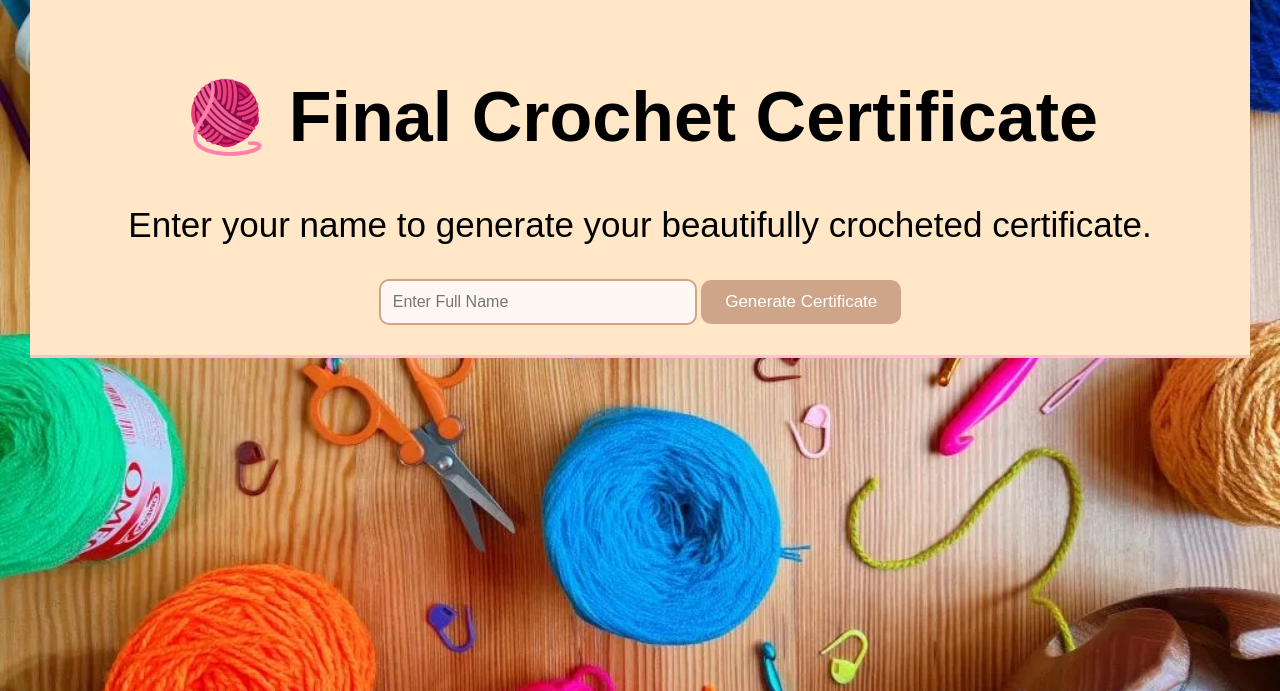
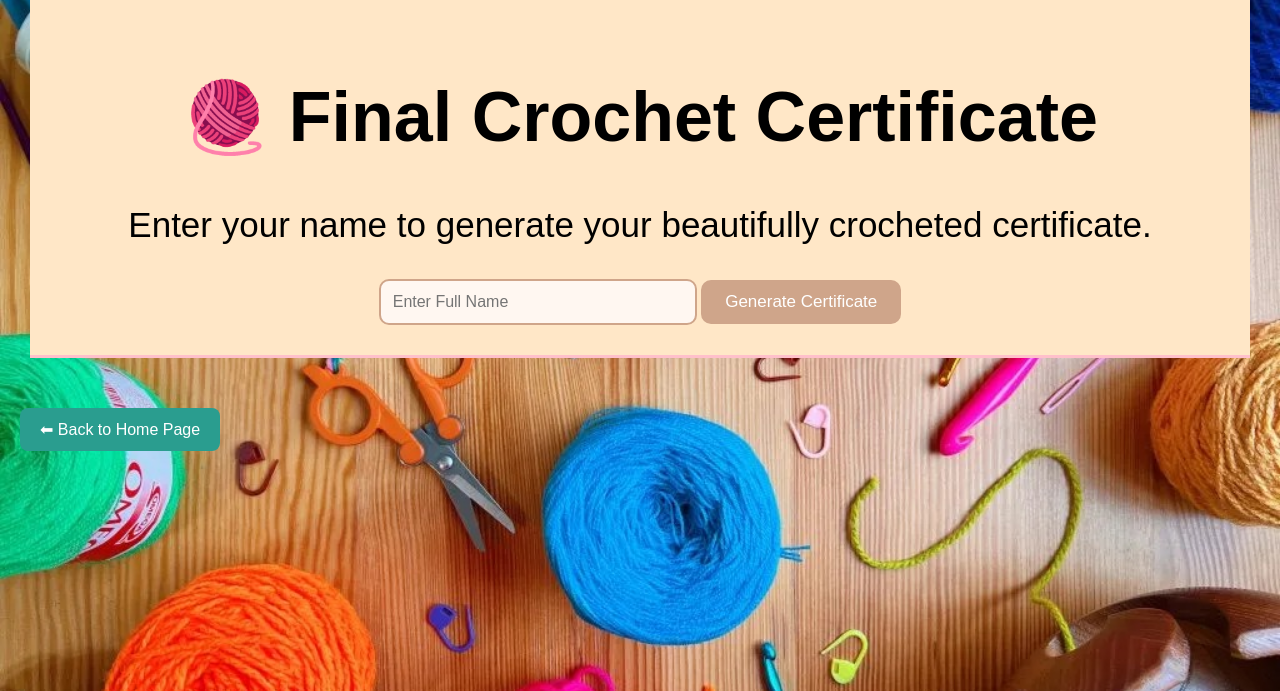
Before and after one commit to AishaNoku/UbuntuTheSkillTrainer, a PHP site: page /crochet/view/crochetCertificate.html in a window 1280 px wide. Shown: the part 31-722 px from the top of the page. Run offline with PHP 8.4, Linux system fonts and the light colour scheme; some libraries are stand-ins or nearby versions.

Commit message:
made some edits

```diff
--- a/crochet/assets/css/certificate.css
+++ b/crochet/assets/css/certificate.css
@@ -114,7 +114,6 @@ body {
   color: #a86446;
 }
 
-/* Sewn seal */
 .seal {
   margin: 30px auto;
   width: 180px;
@@ -144,3 +143,19 @@ body {
   font-size: 13px;
   color: #a86446;
 }
+.button-container {
+    display: flex;
+    justify-content: space-between;
+    margin-top: 20px;
+    padding: 0 20px;
+
+}
+button{
+ padding: 12px 20px;
+  background: #2a9d8f;
+  border: none;
+  color: white;
+  border-radius: 8px;
+  cursor: pointer;
+  font-size: 16px;
+}
--- a/crochet/assets/css/crochet.css
+++ b/crochet/assets/css/crochet.css
@@ -520,6 +520,7 @@ header {
     justify-content: space-between;
     margin-top: 20px;
     padding: 0 20px;
+
 }
 
 .previous-btn, .next-btn {
@@ -589,6 +590,7 @@ header {
 }
 
 button {
+  justify-content: center;
   background: #ffb870;
   color: black;
   border: none;
--- a/crochet/assets/js/crochet.js
+++ b/crochet/assets/js/crochet.js
@@ -121,7 +121,7 @@ function checkAnswersModule2() {
 
     if (userAnswer === correctAnswers[q]) {
       score++;
-      feedback += `<p><strong>${q.toUpperCase()}:</strong> Correct ✔️</p>`;
+      feedback += `<p><strong>${q.toUpperCase()}:</strong> Correct </p>`;
     } else {
       let correctText = {
         q1: "Chain Stitch",
@@ -131,7 +131,7 @@ function checkAnswersModule2() {
 
       feedback += `
         <p>
-          <strong>${q.toUpperCase()}:</strong> Incorrect ❌ <br>
+          <strong>${q.toUpperCase()}:</strong> Incorrect <br>
           Correct Answer: <strong>${correctText[q]}</strong>
         </p>
       `;
@@ -164,5 +164,5 @@ function checkAnswersModule3() {
     "You scored " + score + " out of 3.";
 
   document.getElementById("module3CorrectAnswers").innerHTML =
-    correct.length === 0 ? "Perfect! All answers correct 🎉" : correct.join("<br>");
+    correct.length === 0 ? "Perfect! All answers correct " : correct.join("<br>");
 }
--- a/crochet/view/crochetCertificate.html
+++ b/crochet/view/crochetCertificate.html
@@ -50,7 +50,7 @@
                     </div>
 
                     <div>
-                       <p>Ubuntu Crochet Academy</p>
+                       <p>UbuntuTheSkillTrainer</p>
                         <span class="label">Instructor Signature</span>
                     </div>
                 </div>
@@ -63,6 +63,9 @@
     <button id="downloadBtn" class="download-btn hide" onclick="downloadPDF()">Download PDF</button>
 </div>
 
+<div class="button-container">
+    <button onclick="window.location.href='../../index.php'">⬅ Back to Home Page </button>
+</div>
 <script src="../assets/js/certificate.js"></script>
 
 </body>
--- a/crochet/view/lesson3.html
+++ b/crochet/view/lesson3.html
@@ -16,6 +16,8 @@
         <h2>Video Tutorial</h2>
         <div class="video-container">
             <iframe
+                width="500"
+                height="300"
                 src="https://www.youtube.com/embed/rfRG68v0r1I"
                 frameborder="0"
                 allow="accelerometer; autoplay; clipboard-write; encrypted-media; gyroscope; picture-in-picture"
--- a/crochet/view/lesson4.html
+++ b/crochet/view/lesson4.html
@@ -35,6 +35,8 @@
     <h2>Video Demonstration</h2>
     <div class="video-container">
         <iframe
+            width="500"
+            height="300"
             src="https://www.youtube.com/embed/n3Xa7wh81Wo"
             title="How To Tie A Slip Knot"
             frameborder="0"
```
Also changed, not shown: crochet/view/module1.html (+10 -1 lines), crochet/view/module4.html (+8 -0 lines).
